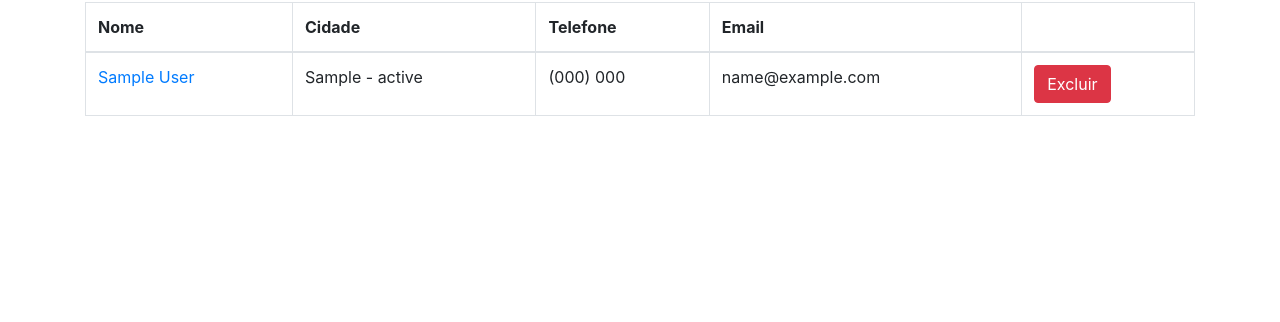
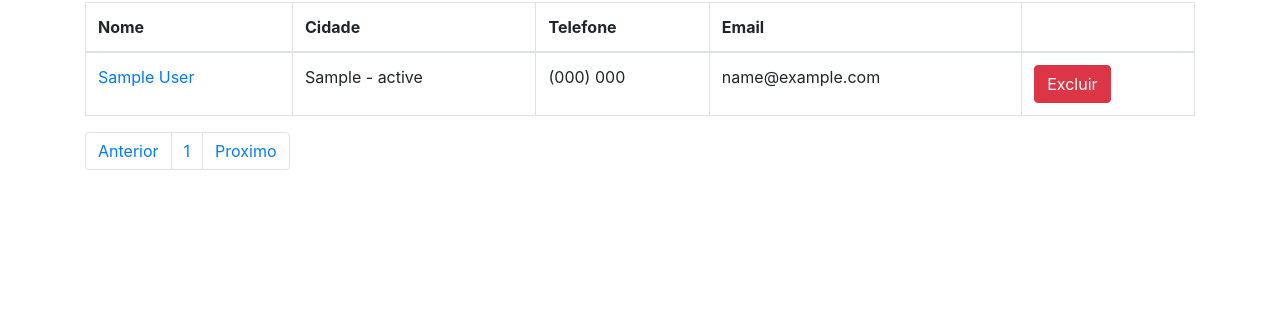
Before and after one commit to Jdalarmi/CRM_with_django, a Django app: page /customers/list/ in a window 1280 px wide. Shown: the part 207-529 px from the top of the page. Run offline with Django 4.2, Linux system fonts and the light colour scheme; tables that the repository leaves empty hold one stand-in row (values such as "Sample post").

Commit message:
inclement pagination with django pagination in template customer

```diff
--- a/customers/templates/customers/customer_list.html
+++ b/customers/templates/customers/customer_list.html
@@ -28,7 +28,25 @@
                     </form>
                 </tr>
                 </tr>
-          {% endfor %}
+            {% endfor %}
         </tbody>
-      </table>
+    </table>
+
+
+    <ul class="pagination">
+      {% if page_obj.has_previous %}
+        <li class="page-item"><a class="page-link" href="?page={{page_obj.previous_page_number}}">Anterior</a></li>
+      {% else %}
+        <li class="page-item disable"><a class="page-link" href="">Anterior</a></li>
+      {% endif %}
+      {% for object in page_obj.paginator.page_range %}
+        <li class="page-item"><a class="page-link" href="?page={{forloop.counter}}">{{forloop.counter}}</a></li>
+      {% endfor %}
+      {% if page_obj.has_next %}
+        <li class="page-item"><a class="page-link" href="?page={{page_obj.next_page_number}}">Proximo</a></li>
+      {% else %}
+        <li class="page-item"><a class="page-link" href="">Proximo</a></li>
+      {% endif %}
+    </ul>
+    </nav>
 {% endblock content %}
--- a/customers/views.py
+++ b/customers/views.py
@@ -9,6 +9,7 @@ from django.urls import reverse
 
 class CustomerListView(ListView):
     template_name = "customers/customer_list.html"
+    paginate_by = 1
     model = Customer
     queryset = Customer.objects.all()
 
```
Also changed, not shown: customers/forms.py (+4 -4 lines).
